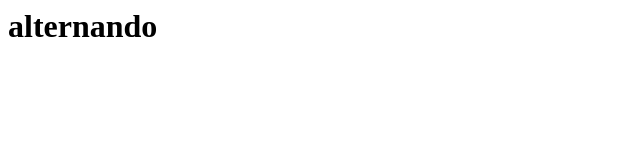
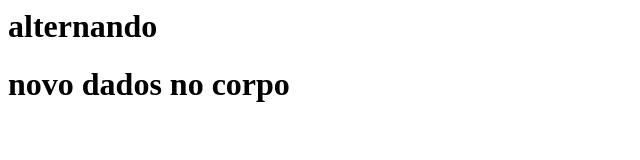
Before and after one commit to fdobs/testandogit, a plain HTML site: page index.html in a window 1280 px wide. Shown: the whole page, without its empty margins (0-640 px from the left). Drawn offline with Linux system fonts and the light colour scheme.

Commit message:
novo h1 add

```diff
--- a/index.html
+++ b/index.html
@@ -4,5 +4,6 @@
 </head>
 <body>
 <h1>alternando </h1>
+<h1> novo dados no corpo</h1>
 </body>
 </html>
```
